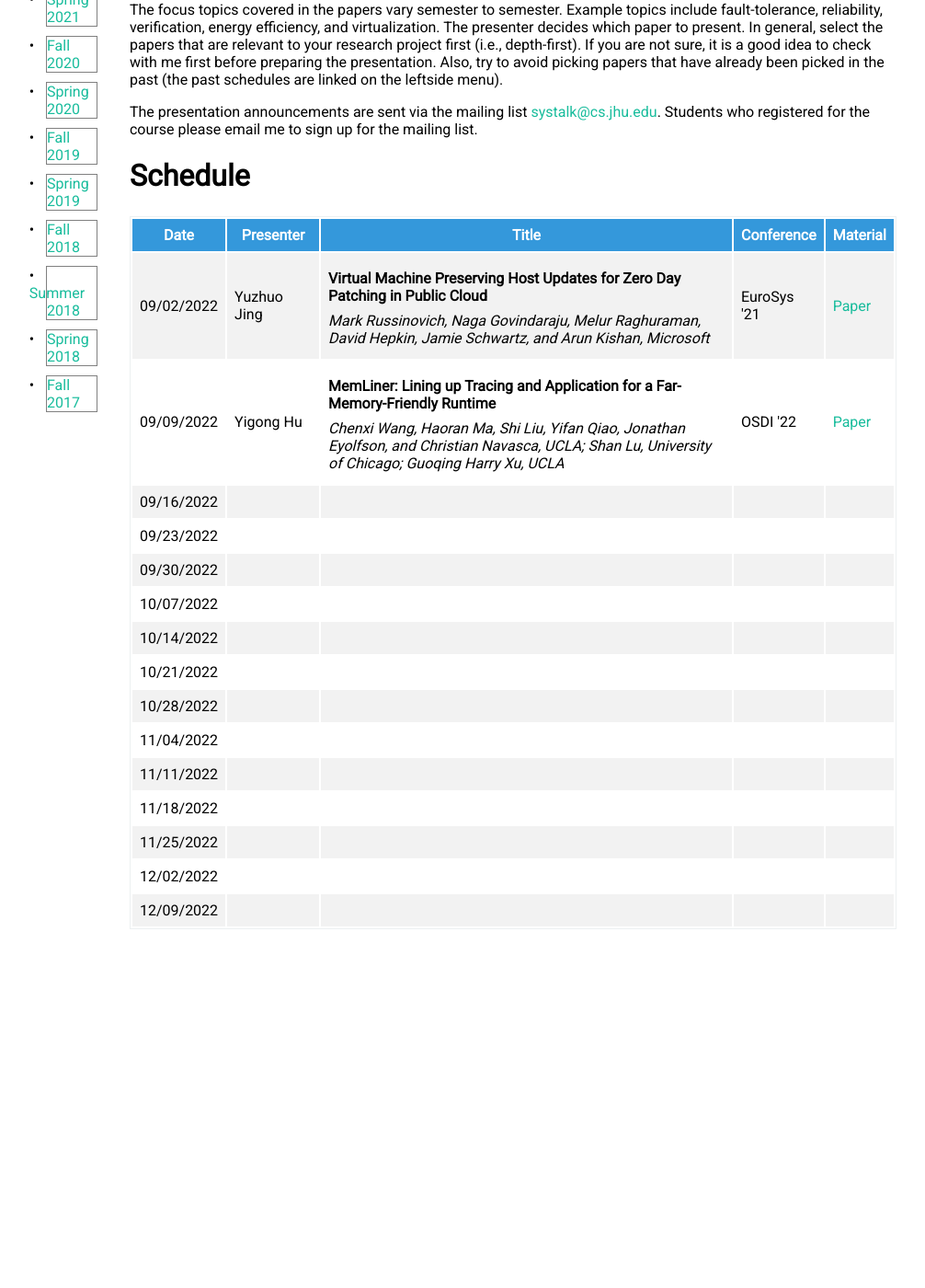
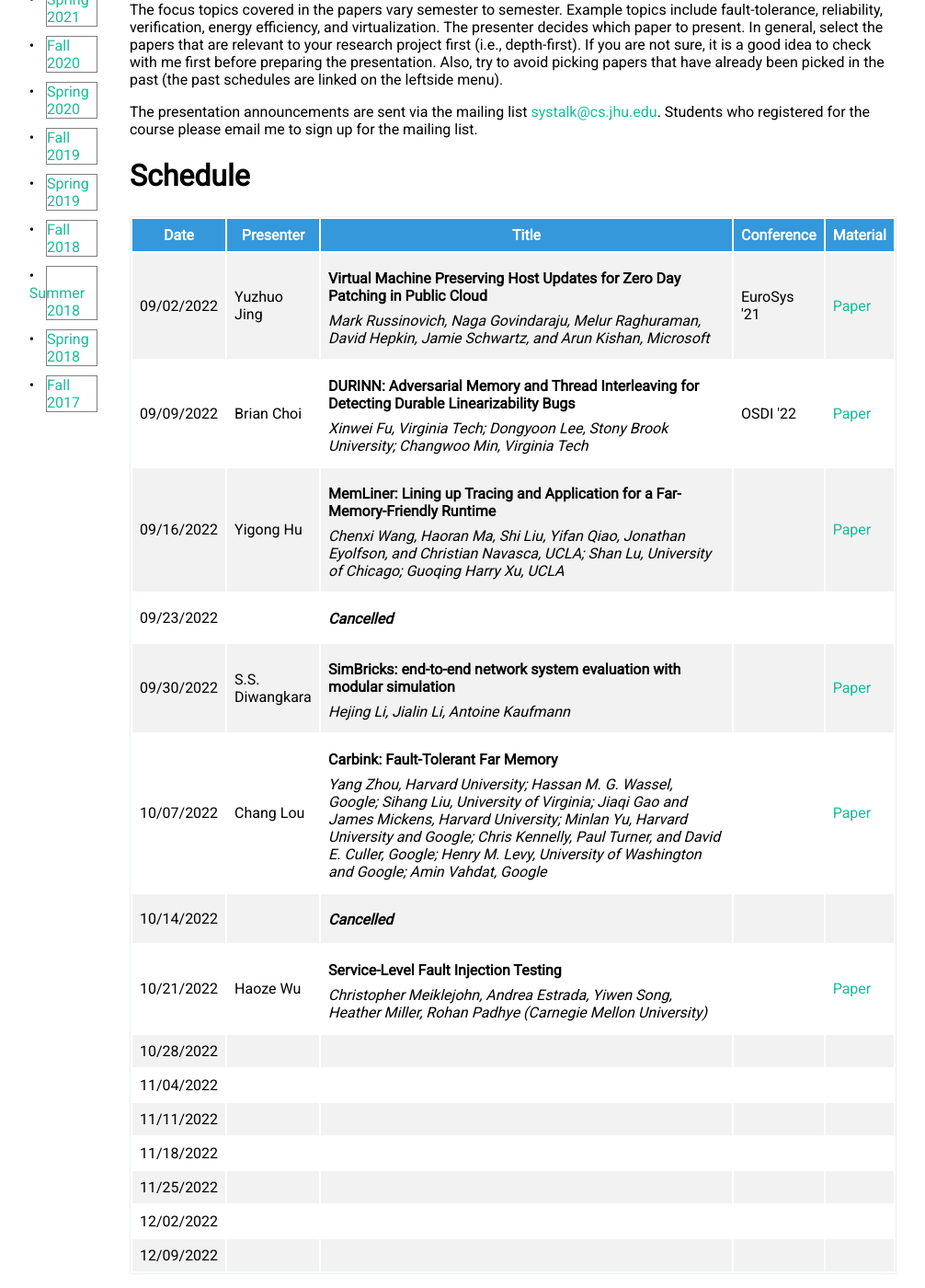
Before and after one commit to ryanphuang/CS817-WWW, a Jekyll site: the page built from index.html, in a window 1280 px wide and 1400 px high, scrolled down 521 px. Shown: the whole window at 92% size, without its empty margins (34-1040 px from the left). Built offline with Jekyll 4.4.1, drawn with Linux system fonts in a browser that asks for light colours; before the commit the page ends 1546 px from its top, so only the background shows below that.

Commit message:
update schedule

```diff
--- a/_includes/schedule.html
+++ b/_includes/schedule.html
@@ -15,29 +15,29 @@
   </tr>
   <tr>
     <td>09/09/2022</td>
+    <td>Brian Choi</td>
+    <td>
+      <p class="title">DURINN: Adversarial Memory and Thread Interleaving for Detecting Durable Linearizability Bugs</p>
+      <p class="authors">Xinwei Fu, Virginia Tech; Dongyoon Lee, Stony Brook University; Changwoo Min, Virginia Tech</p>
+    </td>
+    <td>OSDI '22</td>
+    <td><a href="https://www.usenix.org/conference/osdi22/presentation/fu">Paper</a></td>
+  </tr>
+  <tr>
+    <td>09/16/2022</td>
     <td>Yigong Hu</td>
     <td>
       <p class="title">MemLiner: Lining up Tracing and Application for a Far-Memory-Friendly Runtime</p>
       <p class="authors">Chenxi Wang, Haoran Ma, Shi Liu, Yifan Qiao, Jonathan Eyolfson, and Christian Navasca, UCLA; Shan Lu, University of Chicago; Guoqing Harry Xu, UCLA</p>
     </td>
-    <td>OSDI '22</td>
+    <td></td>
     <td><a href="https://www.usenix.org/conference/osdi22/presentation/wang">Paper</a></td>
-  </tr>
-  <tr>
-    <td>09/16/2022</td>
-    <td></td>
-    <td>
-      <p class="title"></p>
-      <p class="authors"></p>
-    </td>
-    <td></td>
-    <td><a href="#"></a></td>
   </tr>
   <tr>
     <td>09/23/2022</td>
     <td></td>
     <td>
-      <p class="title"></p>
+      <p class="title"><i>Cancelled</i></p>
       <p class="authors"></p>
     </td>
     <td></td>
@@ -45,29 +45,29 @@
   </tr>
   <tr>
     <td>09/30/2022</td>
-    <td></td>
+    <td>S.S. Diwangkara</td>
     <td>
-      <p class="title"></p>
-      <p class="authors"></p>
+      <p class="title">SimBricks: end-to-end network system evaluation with modular simulation</p>
+      <p class="authors">Hejing Li, Jialin Li, Antoine Kaufmann</p>
     </td>
     <td></td>
-    <td><a href="#"></a></td>
+    <td><a href="https://dl.acm.org/doi/abs/10.1145/3544216.3544253">Paper</a></td>
   </tr>
   <tr>
     <td>10/07/2022</td>
-    <td></td>
+    <td>Chang Lou</td>
     <td>
-      <p class="title"></p>
-      <p class="authors"></p>
+      <p class="title">Carbink: Fault-Tolerant Far Memory</p>
+      <p class="authors">Yang Zhou, Harvard University; Hassan M. G. Wassel, Google; Sihang Liu, University of Virginia; Jiaqi Gao and James Mickens, Harvard University; Minlan Yu, Harvard University and Google; Chris Kennelly, Paul Turner, and David E. Culler, Google; Henry M. Levy, University of Washington and Google; Amin Vahdat, Google</p>
     </td>
     <td></td>
-    <td><a href="#"></a></td>
+    <td><a href="https://www.usenix.org/conference/osdi22/presentation/zhou-yang">Paper</a></td>
   </tr>
   <tr>
     <td>10/14/2022</td>
     <td></td>
     <td>
-      <p class="title"></p>
+      <p class="title"><i>Cancelled</i></p>
       <p class="authors"></p>
     </td>
     <td></td>
@@ -75,13 +75,13 @@
   </tr>
   <tr>
     <td>10/21/2022</td>
-    <td></td>
+    <td>Haoze Wu</td>
     <td>
-      <p class="title"></p>
-      <p class="authors"></p>
+      <p class="title">Service-Level Fault Injection Testing</p>
+      <p class="authors">Christopher Meiklejohn, Andrea Estrada, Yiwen Song, Heather Miller, Rohan Padhye (Carnegie Mellon University)</p>
     </td>
     <td></td>
-    <td><a href="#"></a></td>
+    <td><a href="https://dl.acm.org/doi/abs/10.1145/3472883.3487005">Paper</a></td>
   </tr>
   <tr>
     <td>10/28/2022</td>
```
